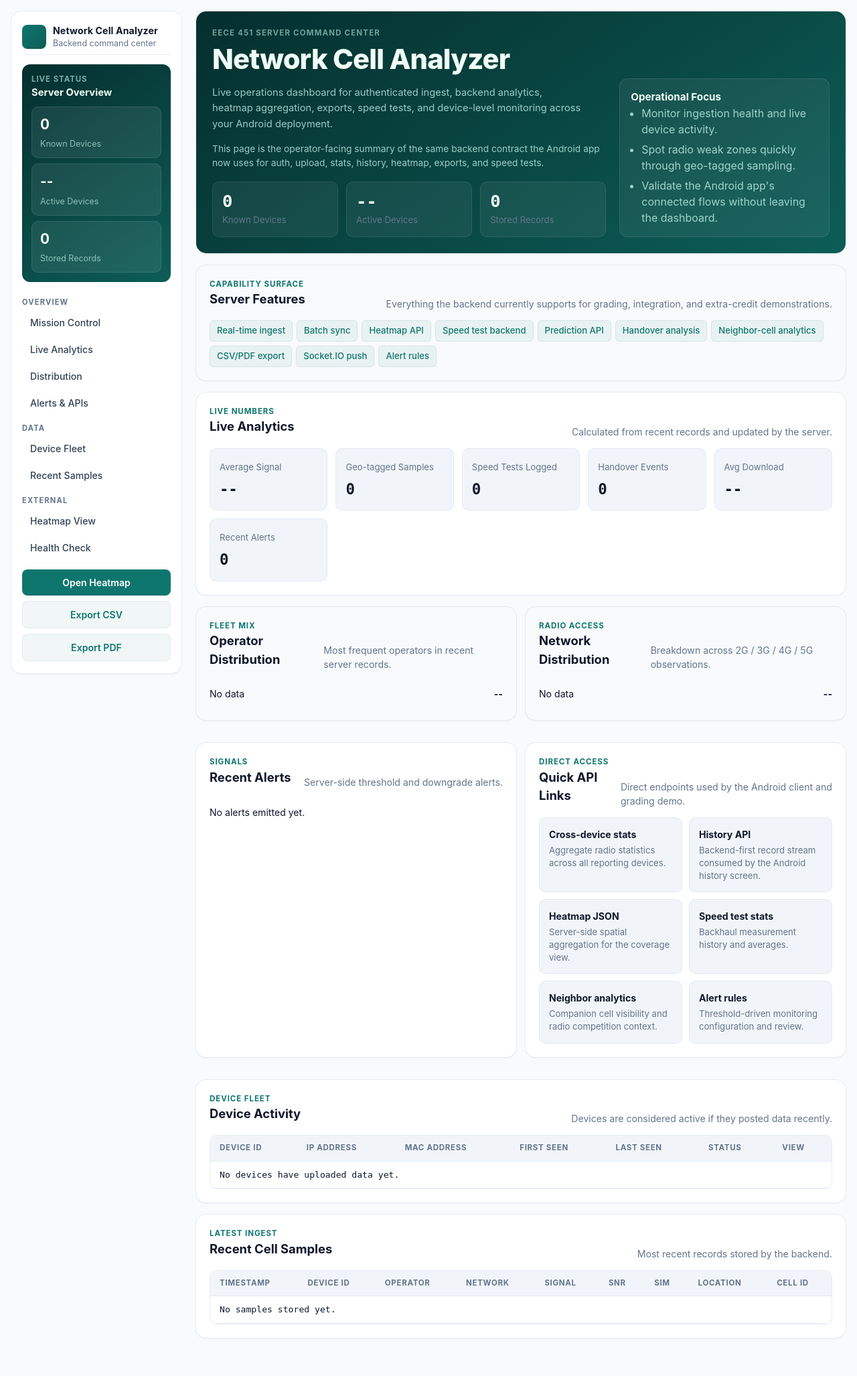
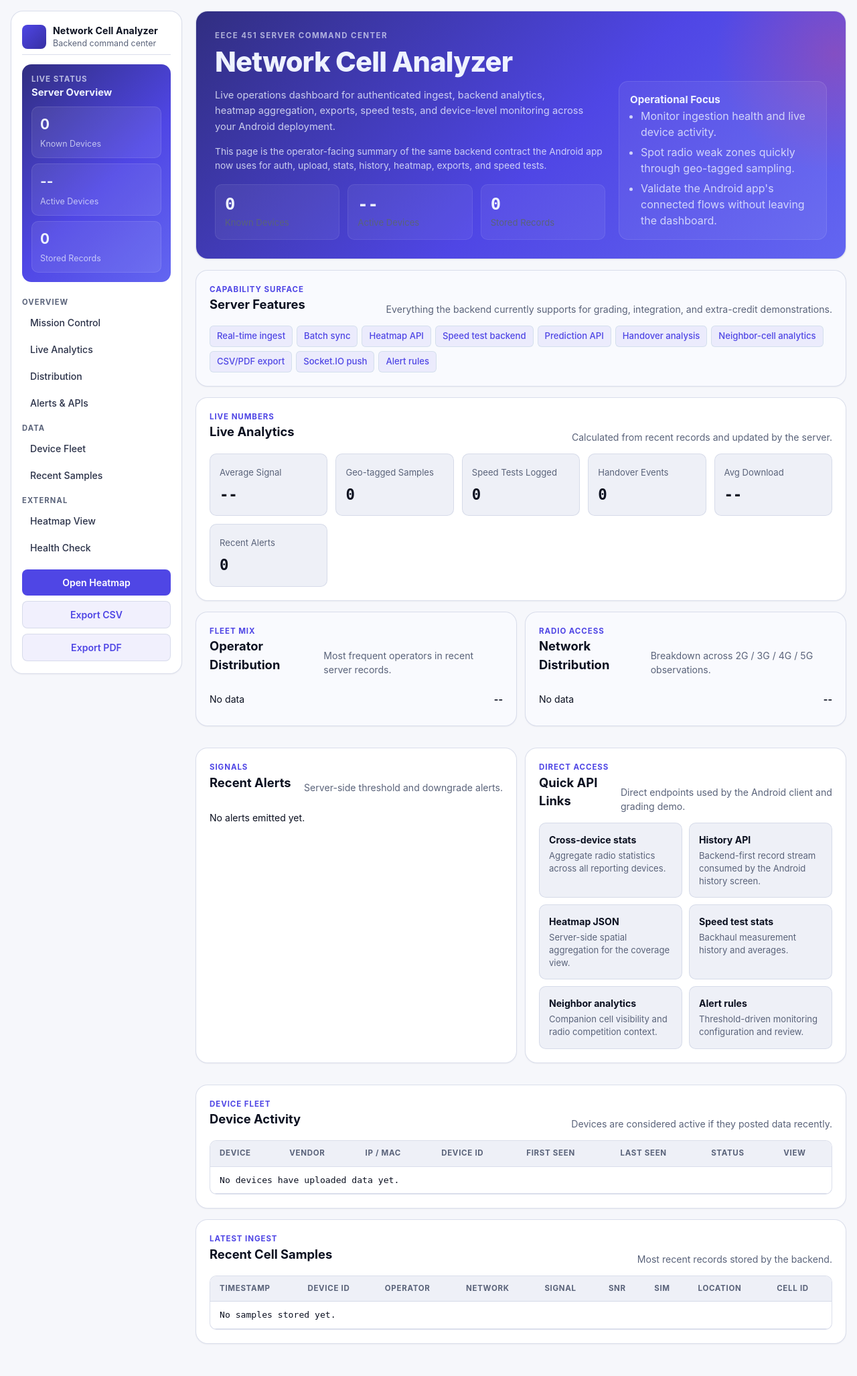
Before and after one commit to rae81/EECE451-Project, a Flask app: page /central-stats in a window 1280 px wide. Shown: the whole page at 67% size. Before the commit the page ends 1998 px from the top, so only its background shows below. Run offline with Flask 3, Linux system fonts and the light colour scheme; data that the repository does not hold is empty; some libraries are stand-ins or nearby versions.

Commit message:
Add device-identity resolution and refresh colour scheme
Server:
- New device_identity.py with MAC OUI lookup (curated mobile-OEM
  subset of the IEEE OUI registry), Android randomised-MAC detection,
  and device_id -> user.name resolution.
- Dashboard device table now shows friendly label, owner, vendor, and
  formatted MAC instead of raw identifiers.
- style.css colour scheme refreshed to indigo + coral with matching
  dark-mode palette, hero gradient token, and softer neutral surface.

Co-Authored-By: Claude Opus 4.6 <noreply@anthropic.com>

```diff
--- a/server/app.py
+++ b/server/app.py
@@ -48,6 +48,7 @@ from werkzeug.security import check_password_hash, generate_password_hash
 
 from config import Config
 from deadzone_model import predict_deadzone
+from device_identity import enrich_device_rows, resolve_device_label
 from models import AlertRule, CellData, DeviceLog, NeighborCellData, SpeedTestResult, User, db
 
 
@@ -1623,6 +1624,7 @@ def _fetch_devices(active_window_minutes: int) -> list[dict]:
         )
 
     db.session.commit()
+    enrich_device_rows(devices)
     return devices
 
 
--- /dev/null
+++ b/server/device_identity.py
@@ -0,0 +1,134 @@
+"""Device identity resolution.
+
+Maps raw identifiers (device_id, MAC address, IP) observed by the server
+into a friendly label, owning user, and best-effort vendor. The label
+is used by the dashboard and device-stats templates so the user sees
+"Rami's Galaxy S24+ (Samsung)" rather than a UUID.
+
+The OUI → vendor table below is a small curated subset of the IEEE OUI
+registry covering common mobile/OEM prefixes. It is embedded (rather
+than fetched from ieee.org at runtime) so the server works offline and
+has no dependency on the `manuf` / `netaddr` packages.
+
+Full public registry:
+    https://standards-oui.ieee.org/oui/oui.csv  (IEEE, public domain)
+"""
+
+from __future__ import annotations
+
+import re
+from typing import Optional
+
+from models import User, DeviceLog
+
+
+# ── OUI → vendor (curated, mobile-OEM focused) ────────────────────────
+# Keys are the first 3 bytes of a MAC address, uppercased, no separators.
+_OUI_VENDOR: dict[str, str] = {
+    # Apple
+    "3C2EFF": "Apple", "A4B197": "Apple", "F0F61C": "Apple", "DCA904": "Apple",
+    "A4C361": "Apple", "001451": "Apple", "002608": "Apple", "AC3C0B": "Apple",
+    # Samsung
+    "0023D7": "Samsung", "E8508B": "Samsung", "F8042E": "Samsung", "D0176A": "Samsung",
+    "08D42B": "Samsung", "38AA3C": "Samsung", "B40B44": "Samsung", "34145F": "Samsung",
+    "A0F9E0": "Samsung", "2C0E3D": "Samsung", "04180F": "Samsung",
+    # Google / Pixel
+    "D8A25E": "Google", "3C286D": "Google", "F8FFC2": "Google", "40A36B": "Google",
+    # Xiaomi
+    "F0B429": "Xiaomi", "642737": "Xiaomi", "A086C6": "Xiaomi", "584498": "Xiaomi",
+    # Huawei
+    "00E0FC": "Huawei", "001E10": "Huawei", "BC7670": "Huawei", "00464B": "Huawei",
+    # OnePlus
+    "94652D": "OnePlus", "64A2F9": "OnePlus",
+    # Oppo / realme
+    "DC0B34": "Oppo", "40454B": "Oppo",
+    # Sony
+    "00EB2D": "Sony", "FCE998": "Sony",
+    # Motorola / Lenovo
+    "001A45": "Motorola", "E0CB4E": "Motorola",
+    # Nokia / HMD
+    "00E003": "Nokia", "00242B": "Nokia",
+    # Localised / randomised MAC bit — any MAC where the 2nd hex of the
+    # first byte is 2/6/A/E is a locally-administered (randomised) address.
+    # We flag those explicitly in resolve_vendor().
+}
+
+
+_MAC_NORMALISE = re.compile(r"[^0-9A-Fa-f]")
+
+
+def normalise_mac(mac: Optional[str]) -> Optional[str]:
+    """Strip separators and uppercase. Returns None if not 12 hex chars."""
+    if not mac:
+        return None
+    cleaned = _MAC_NORMALISE.sub("", mac).upper()
+    if len(cleaned) != 12:
+        return None
+    return cleaned
+
+
+def is_locally_administered(mac: str) -> bool:
+    """True if the MAC has the locally-administered bit set (randomised)."""
+    try:
+        second_hex = int(mac[1], 16)
+        return bool(second_hex & 0x2)
+    except (IndexError, ValueError):
+        return False
+
+
+def format_mac(mac: Optional[str]) -> Optional[str]:
+    """Return AA:BB:CC:DD:EE:FF form, or None."""
+    norm = normalise_mac(mac)
+    if not norm:
+        return None
+    return ":".join(norm[i:i + 2] for i in range(0, 12, 2))
+
+
+def resolve_vendor(mac: Optional[str]) -> str:
+    """Best-effort vendor name for a MAC. 'Randomised' for LA MACs."""
+    norm = normalise_mac(mac)
+    if not norm:
+        return "Unknown"
+    if is_locally_administered(norm):
+        return "Randomised (Android privacy MAC)"
+    return _OUI_VENDOR.get(norm[:6], "Unknown vendor")
+
+
+def resolve_device_label(device_id: str, mac: Optional[str] = None) -> dict:
+    """Combine user info + vendor into a single friendly descriptor.
+
+    Returns a dict with keys: label, owner, vendor, mac, device_id.
+    `label` is what the UI should display as the primary name.
+    """
+    user = User.query.filter_by(device_id=device_id).first()
+    vendor = resolve_vendor(mac)
+    formatted_mac = format_mac(mac)
+
+    if user and user.name:
+        label = f"{user.name}'s device"
+        if vendor not in ("Unknown", "Unknown vendor") and not vendor.startswith("Randomised"):
+            label = f"{user.name}'s {vendor}"
+        owner = user.name
+    else:
+        label = vendor if vendor not in ("Unknown", "Unknown vendor") else f"Device {device_id[:8]}"
+        owner = None
+
+    return {
+        "label": label,
+        "owner": owner,
+        "vendor": vendor,
+        "mac": formatted_mac,
+        "device_id": device_id,
+    }
+
+
+def enrich_device_rows(devices: list[dict]) -> list[dict]:
+    """Given a list of device dicts (with device_id + mac_address), add
+    identity fields: label, owner, vendor, formatted_mac."""
+    for row in devices:
+        ident = resolve_device_label(row.get("device_id", ""), row.get("mac_address"))
+        row["device_label"] = ident["label"]
+        row["device_owner"] = ident["owner"]
+        row["device_vendor"] = ident["vendor"]
+        row["mac_formatted"] = ident["mac"]
+    return devices
--- a/server/static/style.css
+++ b/server/static/style.css
@@ -1,58 +1,61 @@
 :root {
   color-scheme: light dark;
-  --bg: #F8FAFC;
-  --bg-alt: #F1F5F9;
-  --ink: #0F172A;
-  --muted: #64748B;
-  --muted-strong: #334155;
-  --card: #ffffff;
-  --card-strong: #F8FAFC;
-  --line: rgba(226, 232, 240, 0.80);
-  --line-strong: rgba(203, 213, 225, 0.90);
-  --accent: #0F766E;
-  --accent-dark: #0D5D57;
-  --accent-soft: rgba(15, 118, 110, 0.06);
-  --warm: #F97316;
-  --warm-soft: rgba(249, 115, 22, 0.08);
-  --success: #059669;
-  --warning: #D97706;
-  --danger: #DC2626;
-  --idle: #94A3B8;
-  --focus-ring: 0 0 0 3px rgba(20, 184, 166, 0.35);
-  --shadow-sm: 0 1px 2px rgba(15, 23, 42, 0.04);
-  --shadow-md: 0 4px 12px rgba(15, 23, 42, 0.06);
-  --shadow-lg: 0 8px 24px rgba(15, 23, 42, 0.08);
-  --radius-xl: 16px;
-  --radius-lg: 12px;
+  /* Light tokens: cool neutral background, indigo accent, coral warm */
+  --bg: #F6F7FB;
+  --bg-alt: #EEF0F7;
+  --ink: #0B1020;
+  --muted: #5A637A;
+  --muted-strong: #2A3148;
+  --card: #FFFFFF;
+  --card-strong: #F9FAFE;
+  --line: rgba(209, 214, 230, 0.80);
+  --line-strong: rgba(180, 188, 210, 0.90);
+  --accent: #4F46E5;          /* Indigo-600 */
+  --accent-dark: #3730A3;     /* Indigo-800 */
+  --accent-soft: rgba(79, 70, 229, 0.08);
+  --warm: #F43F5E;            /* Rose-500, coral */
+  --warm-soft: rgba(244, 63, 94, 0.10);
+  --success: #10B981;
+  --warning: #F59E0B;
+  --danger: #EF4444;
+  --idle: #9CA3B4;
+  --focus-ring: 0 0 0 3px rgba(99, 102, 241, 0.40);
+  --shadow-sm: 0 1px 2px rgba(11, 16, 32, 0.05);
+  --shadow-md: 0 8px 20px rgba(11, 16, 32, 0.07);
+  --shadow-lg: 0 16px 36px rgba(11, 16, 32, 0.10);
+  --radius-xl: 18px;
+  --radius-lg: 14px;
   --radius-md: 10px;
   --radius-sm: 8px;
+  --grad-hero: linear-gradient(135deg, #312E81 0%, #4F46E5 55%, #6366F1 100%);
 }
 
 /* ── Dark mode (system-preference) ── */
 @media (prefers-color-scheme: dark) {
   :root {
-    --bg: #0B1220;
-    --bg-alt: #111B2E;
-    --ink: #E6EDF7;
-    --muted: #94A3B8;
-    --muted-strong: #CBD5E1;
-    --card: #131C2F;
-    --card-strong: #182544;
-    --line: rgba(148, 163, 184, 0.16);
-    --line-strong: rgba(148, 163, 184, 0.28);
-    --accent: #2DD4BF;
-    --accent-dark: #14B8A6;
-    --accent-soft: rgba(45, 212, 191, 0.10);
-    --warm: #FB923C;
-    --warm-soft: rgba(251, 146, 60, 0.12);
+    --bg: #0A0E1A;
+    --bg-alt: #111727;
+    --ink: #E7EBF5;
+    --muted: #8B93A7;
+    --muted-strong: #C8CEDD;
+    --card: #131A2C;
+    --card-strong: #1A2340;
+    --line: rgba(139, 147, 167, 0.18);
+    --line-strong: rgba(139, 147, 167, 0.30);
+    --accent: #818CF8;          /* Indigo-400 */
+    --accent-dark: #6366F1;
+    --accent-soft: rgba(129, 140, 248, 0.12);
+    --warm: #FB7185;            /* Rose-400 */
+    --warm-soft: rgba(251, 113, 133, 0.14);
     --success: #34D399;
-    --warning: #F59E0B;
+    --warning: #FBBF24;
     --danger: #F87171;
-    --idle: #64748B;
-    --focus-ring: 0 0 0 3px rgba(45, 212, 191, 0.45);
-    --shadow-sm: 0 1px 2px rgba(0, 0, 0, 0.30);
-    --shadow-md: 0 4px 12px rgba(0, 0, 0, 0.40);
-    --shadow-lg: 0 10px 28px rgba(0, 0, 0, 0.55);
+    --idle: #6B7280;
+    --focus-ring: 0 0 0 3px rgba(129, 140, 248, 0.50);
+    --shadow-sm: 0 1px 2px rgba(0, 0, 0, 0.35);
+    --shadow-md: 0 8px 24px rgba(0, 0, 0, 0.45);
+    --shadow-lg: 0 16px 40px rgba(0, 0, 0, 0.60);
+    --grad-hero: linear-gradient(135deg, #1E1B4B 0%, #3730A3 55%, #4F46E5 100%);
   }
 
   tbody tr:nth-child(even) { background: rgba(255, 255, 255, 0.02); }
@@ -153,12 +156,12 @@ select:focus-visible,
 .sidebar-status {
   padding: 14px;
   border-radius: var(--radius-lg);
-  background: linear-gradient(145deg, #042F2E, #0D5D57);
-  color: #F0FDF4;
+  background: var(--grad-hero);
+  color: #EEF2FF;
 }
 
 .sidebar-status h3 { margin-bottom: 10px; font-size: 0.92rem; }
-.sidebar-status .section-kicker { color: rgba(204, 251, 241, 0.60); }
+.sidebar-status .section-kicker { color: rgba(238, 242, 255, 0.70); }
 
 .sidebar-status-grid { display: grid; gap: 8px; }
 
@@ -170,7 +173,7 @@ select:focus-visible,
 }
 
 .sidebar-status-grid span { display: block; font-size: 1.3rem; font-weight: 700; }
-.sidebar-status-grid small { color: rgba(204, 251, 241, 0.65); font-size: 0.78rem; }
+.sidebar-status-grid small { color: rgba(238, 242, 255, 0.72); font-size: 0.78rem; }
 
 .sidebar-nav { display: grid; gap: 3px; }
 
@@ -276,16 +279,26 @@ select:focus-visible,
   content: "";
   position: absolute;
   inset: 0;
-  background: linear-gradient(145deg, #042F2E, #0D5D57);
+  background: var(--grad-hero);
   z-index: 0;
+}
+
+.hero-card::after {
+  content: "";
+  position: absolute;
+  inset: -40% -20% auto auto;
+  width: 420px; height: 420px;
+  background: radial-gradient(circle, rgba(244, 63, 94, 0.28), transparent 60%);
+  z-index: 0;
+  pointer-events: none;
 }
 
 .hero-card > * { position: relative; z-index: 1; }
 
 .hero-card {
-  padding: 24px;
+  padding: 28px;
   margin-bottom: 16px;
-  color: #F0FDF4;
+  color: #EEF2FF;
 }
 
 .content-card { padding: 20px; margin-bottom: 16px; }
@@ -312,16 +325,16 @@ select:focus-visible,
 }
 
 .hero-panel h3, .hero-panel p, .hero-panel ul { margin: 0; }
-.hero-panel p, .hero-panel li, .hero-meta, .hero-copy { color: rgba(204, 251, 241, 0.75); }
+.hero-panel p, .hero-panel li, .hero-meta, .hero-copy { color: rgba(238, 242, 255, 0.80); }
 .hero-panel ul { padding-left: 16px; }
 .hero-panel li + li { margin-top: 6px; }
 
 .eyebrow {
   margin: 0 0 8px;
-  color: rgba(204, 251, 241, 0.55);
+  color: rgba(238, 242, 255, 0.65);
   font-size: 0.72rem;
   font-weight: 700;
-  letter-spacing: 0.10em;
+  letter-spacing: 0.12em;
   text-transform: uppercase;
 }
 
--- a/server/templates/dashboard.html
+++ b/server/templates/dashboard.html
@@ -227,9 +227,10 @@
           <table>
             <thead>
               <tr>
+                <th>Device</th>
+                <th>Vendor</th>
+                <th>IP / MAC</th>
                 <th>Device ID</th>
-                <th>IP Address</th>
-                <th>MAC Address</th>
                 <th>First Seen</th>
                 <th>Last Seen</th>
                 <th>Status</th>
@@ -239,9 +240,10 @@
             <tbody>
               {% for device in devices %}
               <tr>
-                <td>{{ device.device_id }}</td>
-                <td>{{ device.ip_address or "Unknown" }}</td>
-                <td>{{ device.mac_address or "Unknown" }}</td>
+                <td><strong>{{ device.device_label }}</strong>{% if device.device_owner %}<br><small class="metric-label">{{ device.device_owner }}</small>{% endif %}</td>
+                <td>{{ device.device_vendor }}</td>
+                <td>{{ device.ip_address or "—" }}<br><small class="metric-label">{{ device.mac_formatted or "MAC unavailable" }}</small></td>
+                <td><small>{{ device.device_id[:8] }}…</small></td>
                 <td>{{ device.first_seen.strftime('%Y-%m-%d %H:%M:%S') }}</td>
                 <td>{{ device.last_seen.strftime('%Y-%m-%d %H:%M:%S') }}</td>
                 <td>
@@ -253,7 +255,7 @@
               </tr>
               {% else %}
               <tr>
-                <td colspan="7">No devices have uploaded data yet.</td>
+                <td colspan="8">No devices have uploaded data yet.</td>
               </tr>
               {% endfor %}
             </tbody>
```
